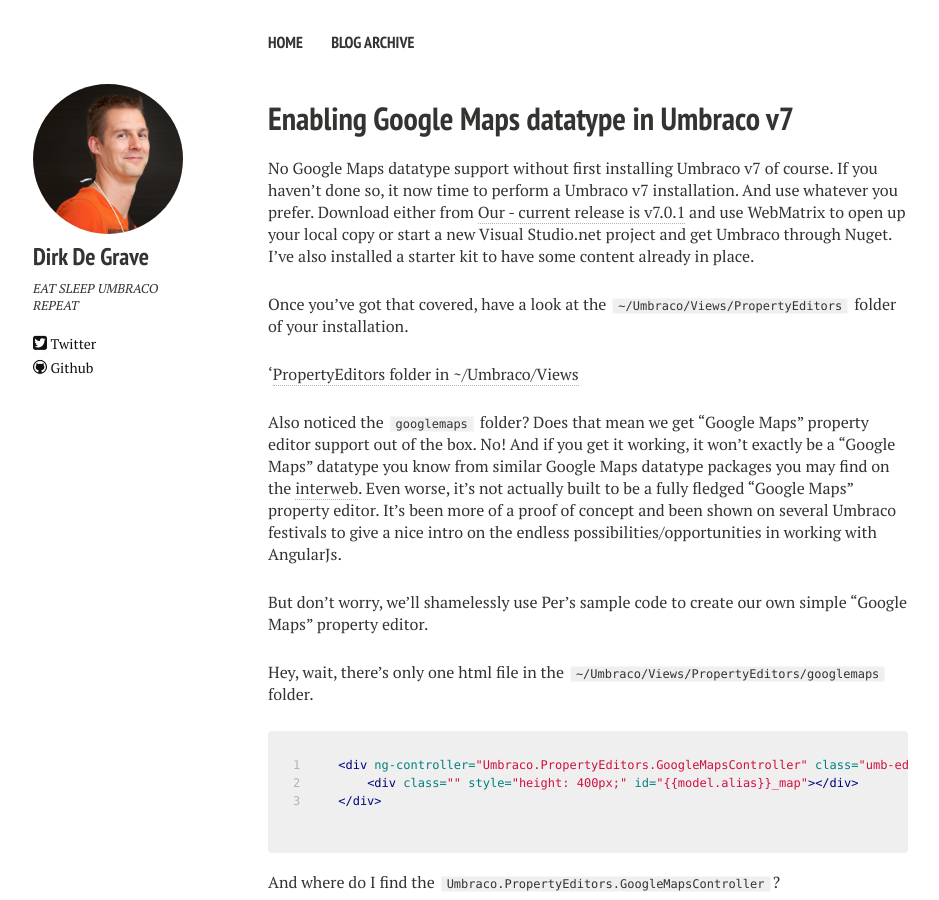
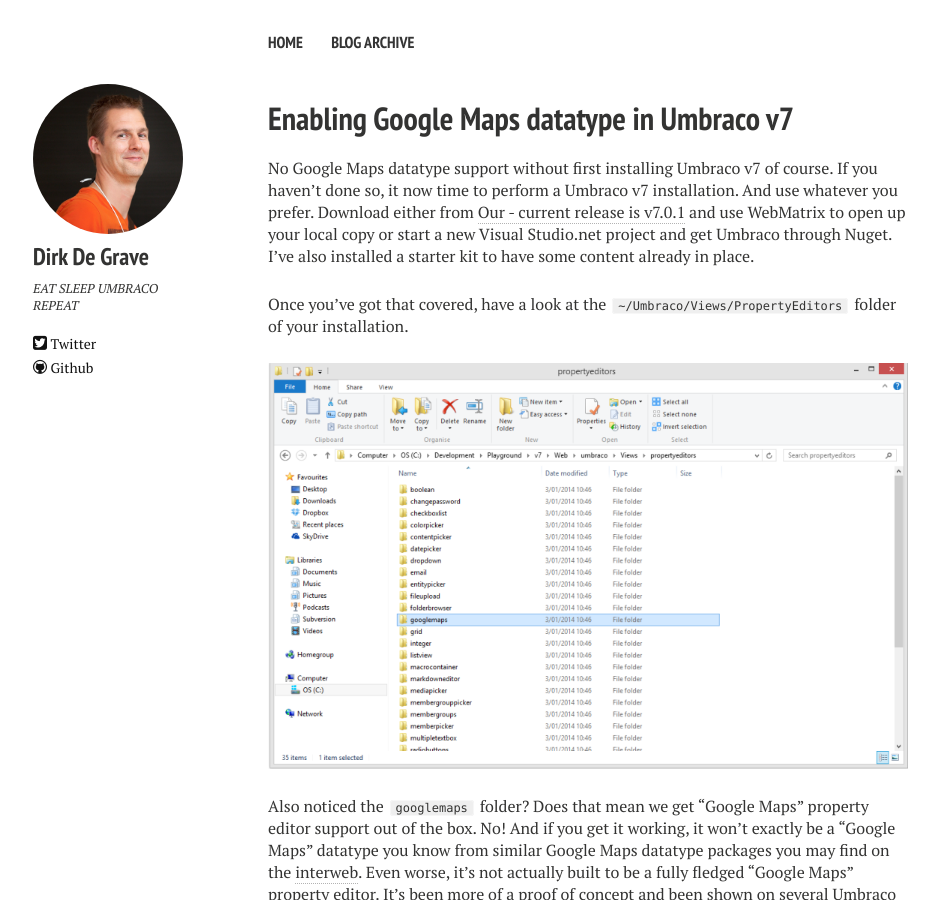
Before and after one commit to netaddicts/netaddicts.github.io, a Jekyll site: the page built from _posts/2014-01-20-enabling-google-maps-in-v7.md, in a window 1280 px wide and 900 px high. Shown: the whole window, without its empty margins (52-991 px from the left). Built offline with Jekyll 4.4.1, drawn with Linux system fonts in a browser that asks for light colours; nearby versions of some CDN libraries; comment, search, counter and statistics services are not loaded; some of the changed text lies outside the part shown.

Commit message:
Yet another batch of copy changes

```diff
--- a/_posts/2014-01-20-enabling-google-maps-in-v7.md
+++ b/_posts/2014-01-20-enabling-google-maps-in-v7.md
@@ -10,7 +10,7 @@ No Google Maps datatype support without first installing Umbraco v7 of course. I
 
 Once you've got that covered, have a look at the <code>~/Umbraco/Views/PropertyEditors</code> folder of your installation.
 
-'[PropertyEditors folder in ~/Umbraco/Views](/images/posts/googe-maps-folder-in-property-editors-folder.png)
+![PropertyEditors folder in ~/Umbraco/Views](/images/posts/googe-maps-folder-in-property-editors-folder.png)
 
 Also noticed the <code>googlemaps</code> folder? Does that mean we get "Google Maps" property editor support out of the box. No! And if you get it working, it won't exactly be a "Google Maps" datatype you know from similar Google Maps datatype packages you may find on the [interweb](http://our.umbraco.org/search?q=Google%20maps&content=project,). Even worse, it's not actually built to be a fully fledged "Google Maps" property editor. It's been more of a proof of concept and been shown on several Umbraco festivals to give a nice intro on the endless possibilities/opportunities in working with AngularJs.
 
@@ -321,7 +321,7 @@ var mapOptions = {
 
 Restart your application (this is really, really important for changes to picked up again!) and optionally clear your cache (And you may do so a few times before changes actually show up). Enter the backoffice and you should now have your "Google Maps" datatype working!
 
-<iframe width="800" height="600" src="http://screencast.com/t/JOcOttjQI" frameborder="0" allowfullscreen></iframe>
+[Here's a screencast of the Google Maps property editor in action](http://screencast.com/t/JOcOttjQI)
 
 Big thanks to Per for writing the initial code, I just did what needed be done to make it act as a working Google Maps property editor.
 
```
